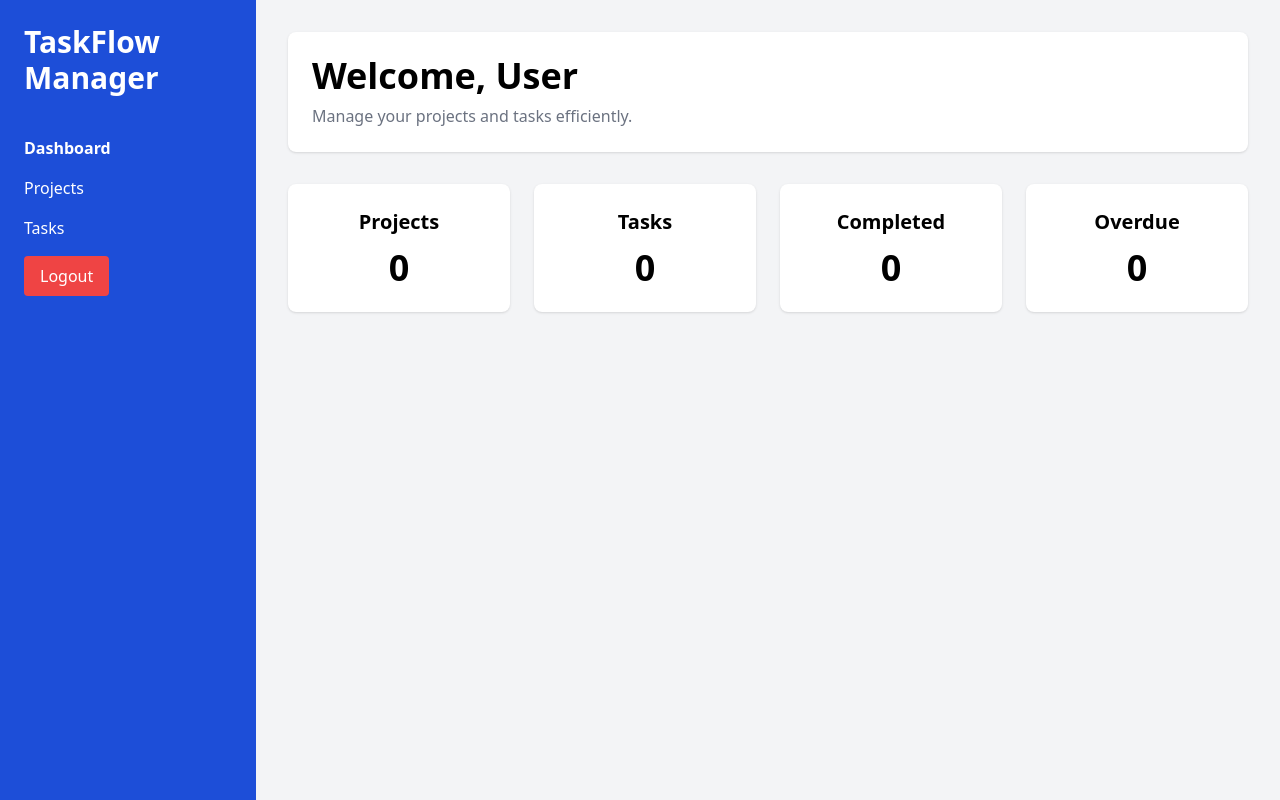
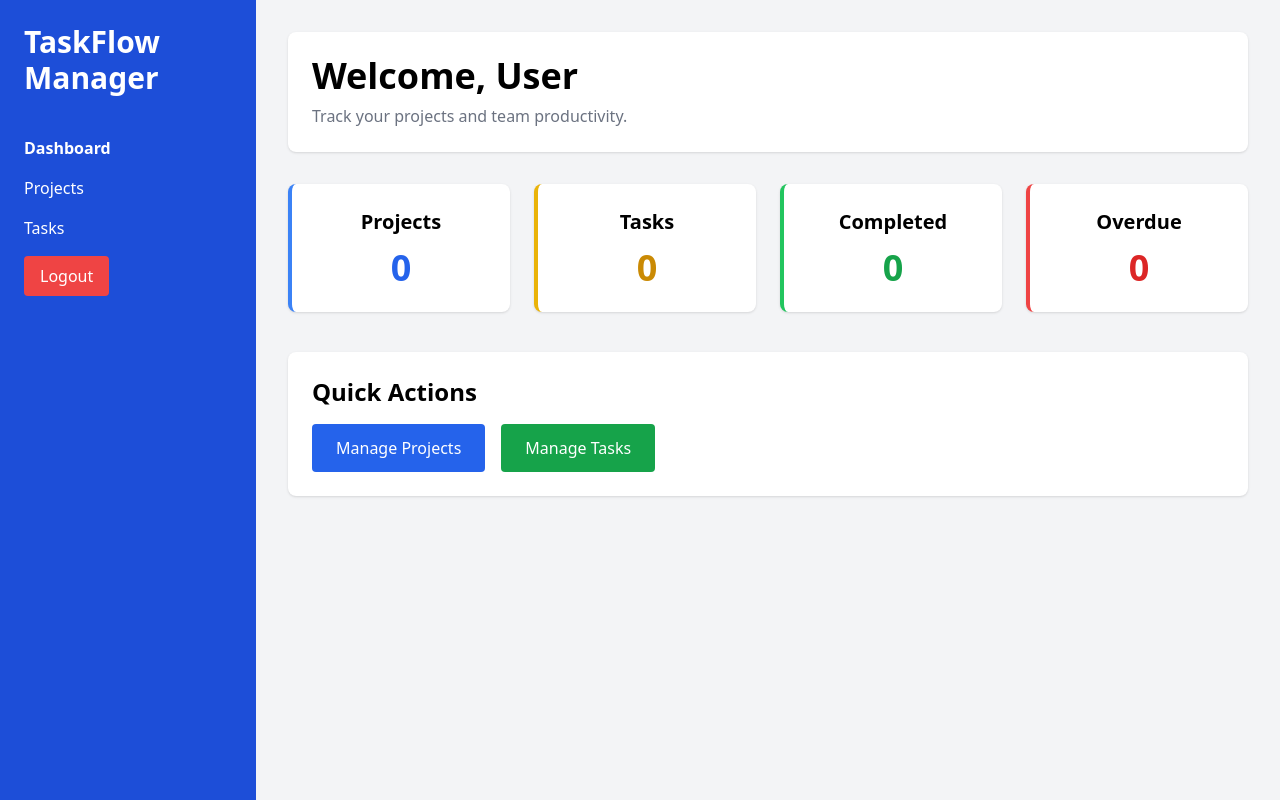
Before and after one commit to itzelfnidhi-2004/Tasksphere, a React app in the folder frontend/: page /dashboard in a window 1280 px wide. Built offline with nearby package versions, Linux system fonts and the light colour scheme; no server answers; the HTML template or start-up script is replaced by a standard one.

Commit message:
Restored original best project version

```diff
--- a/frontend/src/App.jsx
+++ b/frontend/src/App.jsx
@@ -9,8 +9,7 @@ function App() {
   return (
     <Router>
       <Routes>
-        <Route path="/" element={<Dashboard />} />
-        <Route path="/login" element={<Login />} />
+        <Route path="/" element={<Login />} />
         <Route path="/signup" element={<Signup />} />
         <Route path="/dashboard" element={<Dashboard />} />
         <Route path="/projects" element={<Projects />} />
--- a/frontend/src/pages/Dashboard.jsx
+++ b/frontend/src/pages/Dashboard.jsx
@@ -1,14 +1,50 @@
+import { useState, useEffect } from "react";
 import { Link, useNavigate } from "react-router-dom";
+import API from "../services/api";
 
 function Dashboard() {
+  const user = JSON.parse(localStorage.getItem("user"));
+  const token = localStorage.getItem("token");
   const navigate = useNavigate();
 
-  const storedUser = localStorage.getItem("user");
+  const [projects, setProjects] = useState([]);
+  const [tasks, setTasks] = useState([]);
 
-  const user =
-    storedUser && storedUser !== "undefined"
-      ? JSON.parse(storedUser)
-      : { name: "User" };
+  const fetchDashboardData = async () => {
+    try {
+      const projectRes = await API.get("/projects", {
+        headers: {
+          Authorization: `Bearer ${token}`,
+        },
+      });
+
+      const taskRes = await API.get("/tasks", {
+        headers: {
+          Authorization: `Bearer ${token}`,
+        },
+      });
+
+      setProjects(projectRes.data);
+      setTasks(taskRes.data);
+    } catch (error) {
+      console.log(error);
+    }
+  };
+
+  useEffect(() => {
+    fetchDashboardData();
+  }, []);
+
+  const completedTasks = tasks.filter(
+    (task) => task.status === "Done"
+  ).length;
+
+  const overdueTasks = tasks.filter(
+    (task) =>
+      task.dueDate &&
+      new Date(task.dueDate) < new Date() &&
+      task.status !== "Done"
+  ).length;
 
   const handleLogout = () => {
     localStorage.clear();
@@ -17,6 +53,7 @@ function Dashboard() {
 
   return (
     <div className="min-h-screen flex bg-gray-100">
+      {/* Sidebar */}
       <div className="w-64 bg-blue-700 text-white p-6 hidden md:block">
         <h2 className="text-3xl font-bold mb-10">TaskFlow Manager</h2>
 
@@ -42,36 +79,68 @@ function Dashboard() {
         </nav>
       </div>
 
+      {/* Main */}
       <div className="flex-1 p-8">
+        {/* Header */}
         <div className="bg-white p-6 rounded-lg shadow mb-8">
           <h1 className="text-4xl font-bold">
             Welcome, {user?.name || "User"}
           </h1>
 
           <p className="text-gray-500 mt-2">
-            Manage your projects and tasks efficiently.
+            Track your projects and team productivity.
           </p>
         </div>
 
+        {/* Stats Cards */}
         <div className="grid grid-cols-1 sm:grid-cols-2 lg:grid-cols-4 gap-6">
-          <div className="bg-white p-6 rounded-lg shadow text-center">
+          <div className="bg-white p-6 rounded-lg shadow text-center border-l-4 border-blue-500">
             <h2 className="text-xl font-bold">Projects</h2>
-            <p className="text-4xl mt-3 font-semibold">0</p>
+            <p className="text-4xl mt-3 font-semibold text-blue-600">
+              {projects.length}
+            </p>
           </div>
 
-          <div className="bg-white p-6 rounded-lg shadow text-center">
+          <div className="bg-white p-6 rounded-lg shadow text-center border-l-4 border-yellow-500">
             <h2 className="text-xl font-bold">Tasks</h2>
-            <p className="text-4xl mt-3 font-semibold">0</p>
+            <p className="text-4xl mt-3 font-semibold text-yellow-600">
+              {tasks.length}
+            </p>
           </div>
 
-          <div className="bg-white p-6 rounded-lg shadow text-center">
+          <div className="bg-white p-6 rounded-lg shadow text-center border-l-4 border-green-500">
             <h2 className="text-xl font-bold">Completed</h2>
-            <p className="text-4xl mt-3 font-semibold">0</p>
+            <p className="text-4xl mt-3 font-semibold text-green-600">
+              {completedTasks}
+            </p>
           </div>
 
-          <div className="bg-white p-6 rounded-lg shadow text-center">
+          <div className="bg-white p-6 rounded-lg shadow text-center border-l-4 border-red-500">
             <h2 className="text-xl font-bold">Overdue</h2>
-            <p className="text-4xl mt-3 font-semibold">0</p>
+            <p className="text-4xl mt-3 font-semibold text-red-600">
+              {overdueTasks}
+            </p>
+          </div>
+        </div>
+
+        {/* Quick Actions */}
+        <div className="mt-10 bg-white p-6 rounded-lg shadow">
+          <h2 className="text-2xl font-bold mb-4">Quick Actions</h2>
+
+          <div className="flex flex-wrap gap-4">
+            <Link
+              to="/projects"
+              className="bg-blue-600 text-white px-6 py-3 rounded hover:bg-blue-700"
+            >
+              Manage Projects
+            </Link>
+
+            <Link
+              to="/tasks"
+              className="bg-green-600 text-white px-6 py-3 rounded hover:bg-green-700"
+            >
+              Manage Tasks
+            </Link>
           </div>
         </div>
       </div>
```
